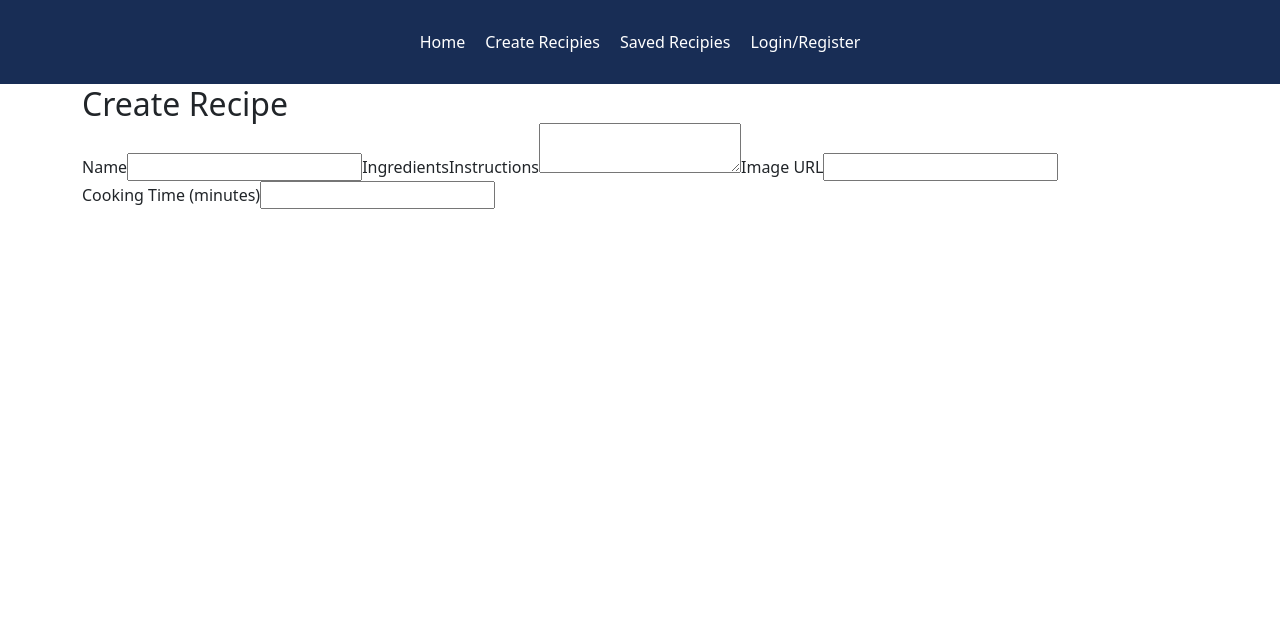
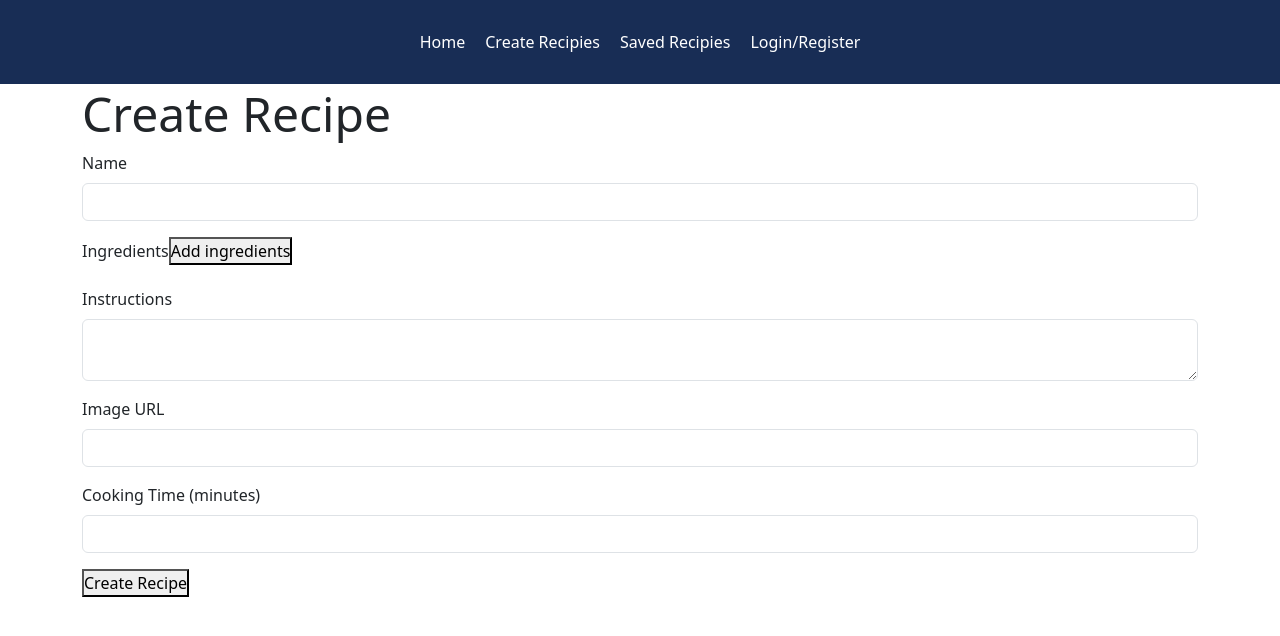
Before and after one commit to Shobindiran/Recipe, a React (Create React App) app in the folder client/: page /create-recipies in a window 1280 px wide. Shown: the top 636 px of the page. Built offline with nearby package versions, Linux system fonts and the light colour scheme.

Commit message:
added  create new recipe option and save recipe recipe option

```diff
--- /dev/null
+++ b/client/src/hooks/useGetUserID.js
@@ -0,0 +1,3 @@
+export const useGetUserID = () => {
+  return window.localStorage.getItem("userID")
+}
--- a/client/src/pages/CreateRecipies.jsx
+++ b/client/src/pages/CreateRecipies.jsx
@@ -1,21 +1,83 @@
-import React from 'react'
+import axios from 'axios';
+import React, { useState } from 'react'
+import { useGetUserID } from "../hooks/useGetUserID"
+import { useNavigate } from 'react-router-dom';
 
 const CreateRecipies = () => {
+  const userID = useGetUserID();
+  const [recipe,setRecipe] = useState({
+    name: "",
+    ingredients: [],
+    instructions: "",
+    imageURL: "",
+    cookingTime: 0,
+    recipeOwner: userID
+  });
+  const navigate = useNavigate();
+
+  const handleChange = (e)=>{
+    const {name,value} = e.target;
+    setRecipe({...recipe,[name]:value})
+  };
+
+  const handleIngredientChange = (e,index)=>{
+    const {value} = e.target;
+    const ingredients = recipe.ingredients;
+    ingredients[index] = value;
+    setRecipe({...recipe,ingredients:ingredients});
+  }
+
+  const addIngredient = ()=>{
+    setRecipe({...recipe,ingredients:[...recipe.ingredients,""]});
+  };
+
+  const onSubmit = async (e)=>{
+    e.preventDefault();
+
+    try{
+      axios.post("http://localhost:8000/recipies",recipe);
+      alert("recipe created");
+      navigate("/")
+    }
+    catch(err){
+      console.log(err);
+    }
+  }
+
+
   return (
     <section className="create-recipies">
       <div className="container">
         <div className="create-recipies-wrapper">
-          <h2>Create Recipe</h2>
-          <form>
-            <label htmlFor="name">Name</label>
-            <input type="text" id="name"/>
-            <label htmlFor="ingredients">Ingredients</label>
-            <label htmlFor="instructions">Instructions</label>
-            <textarea name="instructions" id="instructions"></textarea>
-            <label htmlFor="imageURL">Image URL</label>
-            <input type="text" id="imageURL" name="imageURL"/>
-            <label htmlFor="cookingTime">Cooking Time (minutes)</label>
-            <input type="number" id="cookingTime" name="cookingTime" />
+          <h2 className='display-5 pb-2' >Create Recipe</h2>
+          <form onSubmit={onSubmit}>
+            <div className="mb-3">
+              <label htmlFor="name" className="form-label">Name</label>
+              <input type="text" id="name" name="name" className="form-control" onChange={handleChange}/>
+            </div>
+            <div className="mb-3">
+              <label htmlFor="ingredients" className="form-label">Ingredients</label>
+              <button onClick={addIngredient} type="button">Add ingredients</button>
+              {recipe.ingredients.map((ingredient,index)=>{
+                return (
+                  <input key={index} type="text" name="ingredients" className="form-control my-2" value={ingredient} onChange={(e)=>handleIngredientChange(e,index)}/>
+                )
+              })}
+            </div>
+            <div className="mb-3">
+              <label htmlFor="instructions" className="form-label">Instructions</label>
+              <textarea name="instructions" id="instructions" className="form-control" onChange={handleChange}></textarea>
+            </div>
+            <div className="mb-3">
+              <label htmlFor="imageURL" className="form-label">Image URL</label>
+              <input type="text" id="imageURL" name="imageURL" className="form-control" onChange={handleChange}/>
+            </div>
+            <div className="mb-3">
+              <label htmlFor="cookingTime" className="form-label">Cooking Time (minutes)</label>
+              <input type="number" id="cookingTime" name="cookingTime" className="form-control" onChange={handleChange}/>
+            </div>
+
+            <button type="submit" >Create Recipe</button>
           </form>
         </div>
       </div>
--- a/client/src/pages/Home.jsx
+++ b/client/src/pages/Home.jsx
@@ -1,8 +1,63 @@
-import React from 'react';
+import axios from 'axios';
+import React, { useEffect, useState } from 'react';
+import { useGetUserID } from '../hooks/useGetUserID';
 
 const Home = () => {
+  const [recipies,setRecipies] = useState([]);
+  const [savedRecipies,setSavedRecipies] = useState([])
+  const userID = useGetUserID();
+
+  useEffect(()=>{
+    const fetchRecipe = async()=>{
+      try{
+        const response = await axios.get("http://localhost:8000/recipies");
+        setRecipies(response.data);
+      }catch(err){
+        console.log(err);
+      }
+    }
+
+    const fetchSavedRecipe = async()=>{
+      try{
+        const response = await axios.get(`http://localhost:8000/recipies/savedRecipies/ids/${userID}`);
+        setSavedRecipies(response.data.savedRecipies);
+      }catch(err){
+        console.log(err);
+      }
+    }
+
+    fetchRecipe();
+    fetchSavedRecipe();
+  },[]);
+
+  const saveRecipe = async (recipeID)=>{
+    try{
+      const response = await axios.put("http://localhost:8000/recipies",{recipeID,userID});
+      console.log(recipeID,userID,response)
+    }catch(err){
+      console.log(err);
+    }
+  }
+
   return (
-    <div>Home</div>
+    <div className='recipies-wrapper'>
+      <h1>Recipies</h1>
+      <ul>
+        {recipies.map((recipe)=>(
+          <li key={recipe._id}>
+            <div>
+              <h2>{recipe.name}</h2>
+              <button onClick={()=>saveRecipe(recipe._id)}>Save</button>
+            </div>
+
+            <div className="instructions">
+              <p>{recipe.instructions}</p>
+            </div>
+            <img src={recipe.imageURL} alt={recipe.name}></img>
+          </li>
+        ))}
+      </ul>
+    </div>
   );
 };
 
```
Also changed, not shown: 1 other file (tests, documents, lock files or other folders).
